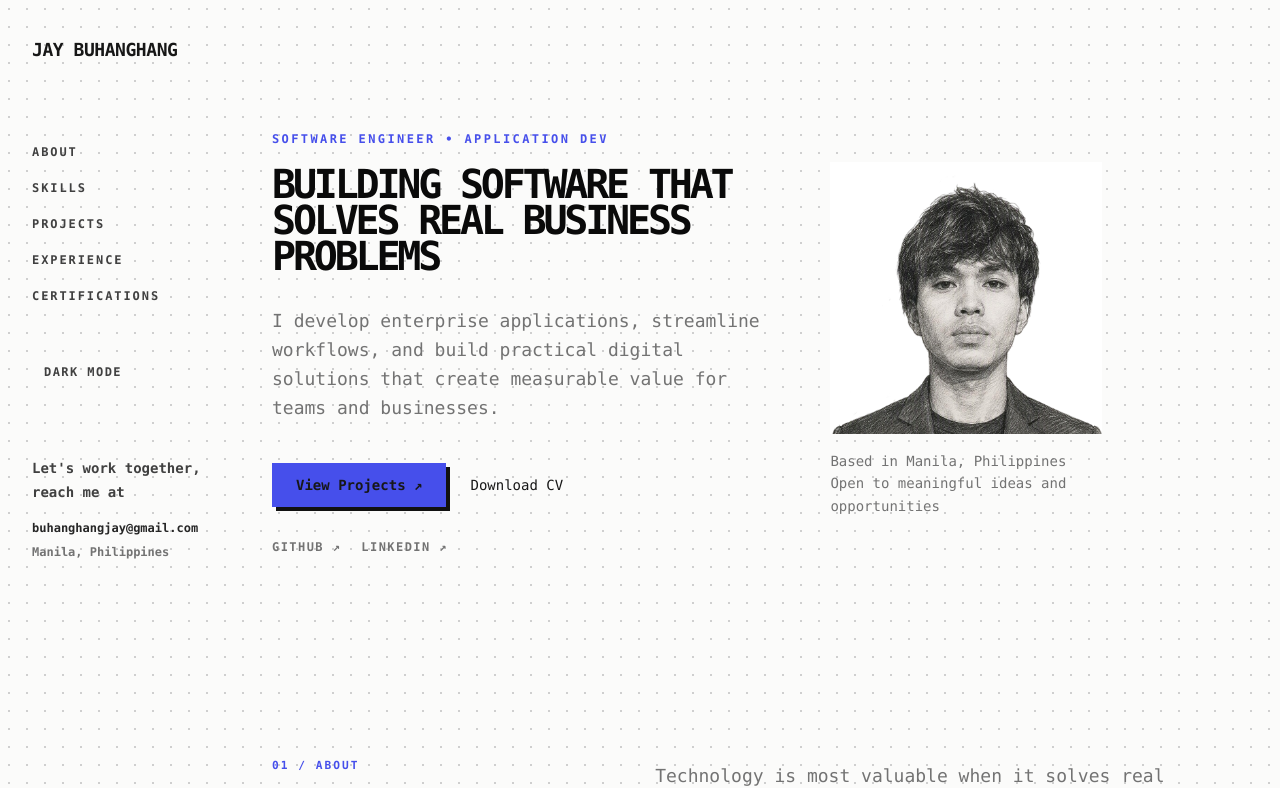
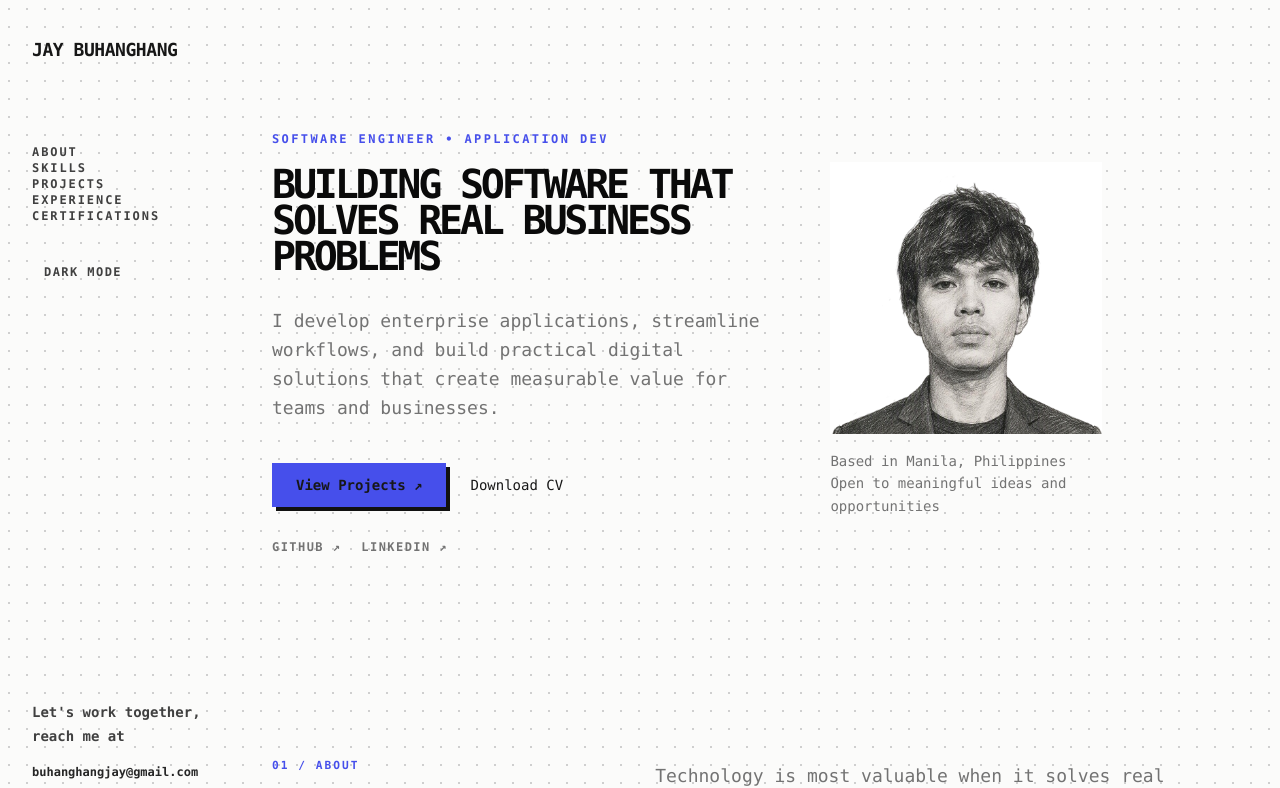
Before and after one commit to buhanghangjay-git/jaybuhanghang, a Next.js app: page / in a window 1280 px wide. Shown: the top 788 px of the page. Built offline with nearby package versions, Linux system fonts and the light colour scheme.

Commit message:
updated navbar contact

```diff
--- a/components/Navbar.tsx
+++ b/components/Navbar.tsx
@@ -94,8 +94,7 @@ export default function Navbar() {
                         />
                     </button>
                 </div>
-
-                    <div className="hidden text-xs font-bold uppercase tracking-[0.16em] text-neutral-700 lg:mt-20 lg:flex lg:flex-col lg:gap-5">
+                        <div className="hidden h-[calc(100vh-140px)] text-xs font-bold uppercase tracking-[0.16em] text-neutral-700 lg:mt-20 lg:flex lg:flex-col">
                         {links.map((link) => (
                         <a
                             key={link}
@@ -117,7 +116,7 @@ export default function Navbar() {
                     </button>
 
                     <a
-                        className="mt-auto pt-12 left-8 right-8 max-w-full text-xs normal-case tracking-normal text-neutral-500 hover:text-[#464feb]"
+                        className="mt-auto pt-10 max-w-full text-xs normal-case tracking-normal text-neutral-500 hover:text-[#464feb]"
                         href="mailto:buhanghangjay@gmail.com"
                     >
                         <span className="block max-w-[12rem] text-sm leading-6">
```
